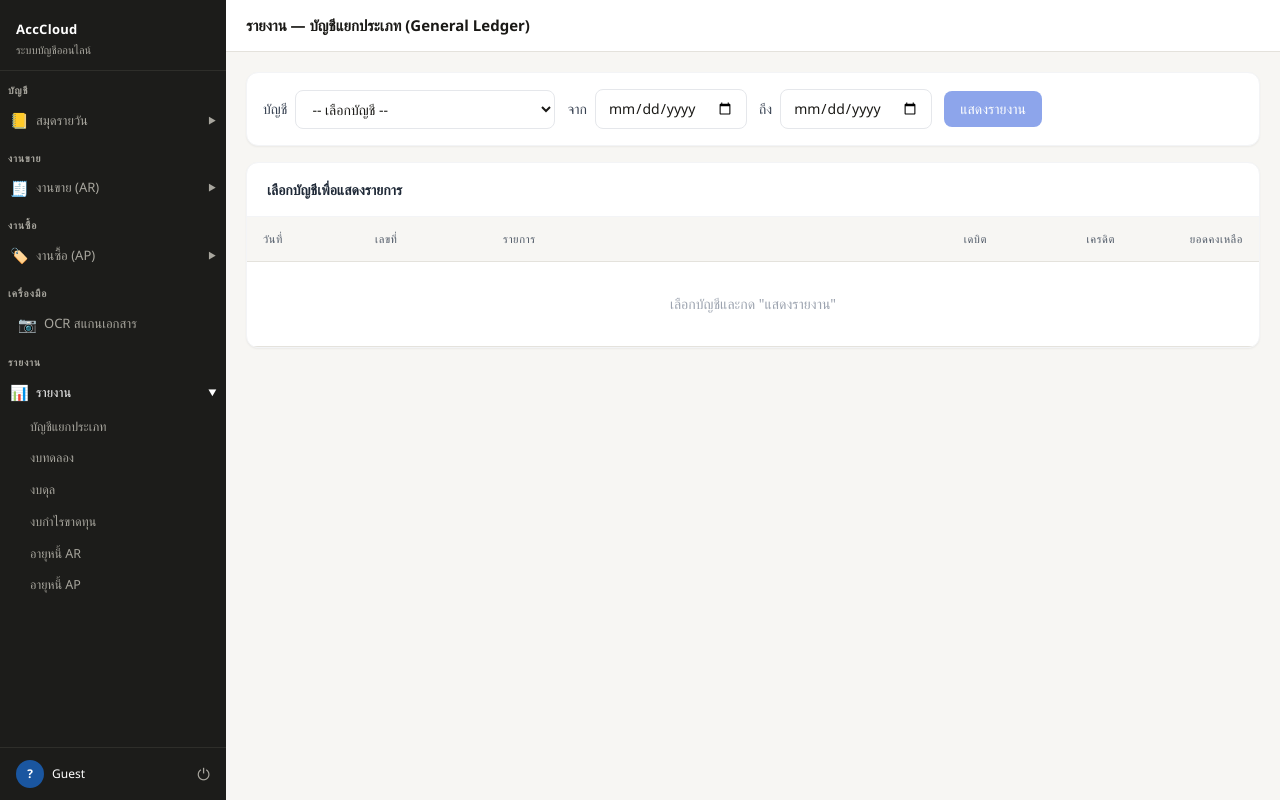
After one commit to 2bird555687-arch/accounting, a FastAPI app: template templates/reports/ledger.html in a window 1280 px wide. The commit adds this page. Run offline with FastAPI, Linux system fonts and the light colour scheme; the template is opened without the code that fills it, so the values that code supplies are empty; parts of the project's set-up code (start-up, migrations or seed data) failed here and were passed over; some libraries are stand-ins or nearby versions.

Commit message:
feat: complete all financial reports - ledger, trial balance, balance sheet, income, aging

```diff
--- a/templates/base.html
+++ b/templates/base.html
@@ -88,12 +88,13 @@
   <div class="sb-section">รายงาน</div>
 
   <!-- Reports group -->
-  <div class="sb-group-head {% if '/reports' in request.url.path %}open{% endif %}" onclick="toggleGroup(this)">
+  <div class="sb-group-head {% if '/reports' in request.url.path or request.url.path == '/ledger' %}open{% endif %}" onclick="toggleGroup(this)">
     <span class="sb-item-icon">📊</span>
     รายงาน
     <span class="sb-group-chev {% if '/reports' in request.url.path %}open{% endif %}">▶</span>
   </div>
-  <div class="sb-sub {% if '/reports' in request.url.path %}open{% endif %}">
+  <div class="sb-sub {% if '/reports' in request.url.path or request.url.path == '/ledger' %}open{% endif %}">
+    <a href="/ledger" class="sb-item {% if request.url.path == '/ledger' %}active{% endif %}">บัญชีแยกประเภท</a>
     <a href="/reports/trial-balance" class="sb-item {% if '/reports/trial-balance' in request.url.path %}active{% endif %}">งบทดลอง</a>
     <a href="/reports/balance-sheet" class="sb-item {% if '/reports/balance-sheet' in request.url.path %}active{% endif %}">งบดุล</a>
     <a href="/reports/income" class="sb-item {% if '/reports/income' in request.url.path %}active{% endif %}">งบกำไรขาดทุน</a>
--- a/templates/reports/aging_ap.html
+++ b/templates/reports/aging_ap.html
@@ -57,7 +57,7 @@
             <td class="px-4 py-2.5 text-right font-mono text-orange-500" x-text="row.days_60 > 0 ? fmt(row.days_60) : ''"></td>
             <td class="px-4 py-2.5 text-right font-mono text-red-500" x-text="row.days_90 > 0 ? fmt(row.days_90) : ''"></td>
             <td class="px-4 py-2.5 text-right font-mono text-red-700 font-medium" x-text="row.over_90 > 0 ? fmt(row.over_90) : ''"></td>
-            <td class="px-4 py-2.5 text-right font-mono font-bold text-gray-800" x-text="fmt(row.total)"></td>
+            <td class="px-4 py-2.5 text-right font-mono font-bold text-gray-800" x-text="fmt(row.total_due)"></td>
           </tr>
         </template>
         <template x-if="!loading && (!report?.rows || report.rows.length === 0)">
--- a/templates/reports/aging_ar.html
+++ b/templates/reports/aging_ar.html
@@ -59,7 +59,7 @@
             <td class="px-4 py-2.5 text-right font-mono text-orange-500" x-text="row.days_60 > 0 ? fmt(row.days_60) : ''"></td>
             <td class="px-4 py-2.5 text-right font-mono text-red-500" x-text="row.days_90 > 0 ? fmt(row.days_90) : ''"></td>
             <td class="px-4 py-2.5 text-right font-mono text-red-700 font-medium" x-text="row.over_90 > 0 ? fmt(row.over_90) : ''"></td>
-            <td class="px-4 py-2.5 text-right font-mono font-bold text-gray-800" x-text="fmt(row.total)"></td>
+            <td class="px-4 py-2.5 text-right font-mono font-bold text-gray-800" x-text="fmt(row.total_due)"></td>
           </tr>
         </template>
         <template x-if="!loading && (!report?.rows || report.rows.length === 0)">
--- /dev/null
+++ b/templates/reports/ledger.html
@@ -0,0 +1,179 @@
+{% extends "base.html" %}
+{% block title %}บัญชีแยกประเภท{% endblock %}
+{% block page_title %}รายงาน — บัญชีแยกประเภท (General Ledger){% endblock %}
+
+{% block content %}
+<div x-data="ledgerReport('{{ default_date_from }}', '{{ default_date_to }}')" x-init="init()">
+
+  <!-- Filter bar -->
+  <div class="bg-white rounded-xl p-4 shadow-sm border border-gray-100 mb-4 flex items-center gap-3 flex-wrap">
+    <div class="flex items-center gap-2">
+      <label class="text-sm font-medium text-gray-700">บัญชี</label>
+      <select x-model="accountCode"
+        class="px-3 py-2 rounded-lg border border-gray-200 text-sm focus:outline-none focus:ring-2 focus:ring-blue-500 min-w-[260px]">
+        <option value="">-- เลือกบัญชี --</option>
+        <template x-for="a in accounts" :key="a.code">
+          <option :value="a.code" x-text="a.code + ' — ' + a.name"></option>
+        </template>
+      </select>
+    </div>
+    <div class="flex items-center gap-2">
+      <label class="text-sm font-medium text-gray-700">จาก</label>
+      <input type="date" x-model="dateFrom"
+        class="px-3 py-2 rounded-lg border border-gray-200 text-sm focus:outline-none focus:ring-2 focus:ring-blue-500"/>
+    </div>
+    <div class="flex items-center gap-2">
+      <label class="text-sm font-medium text-gray-700">ถึง</label>
+      <input type="date" x-model="dateTo"
+        class="px-3 py-2 rounded-lg border border-gray-200 text-sm focus:outline-none focus:ring-2 focus:ring-blue-500"/>
+    </div>
+    <button @click="load()" :disabled="!accountCode"
+      class="px-4 py-2 bg-blue-700 text-white rounded-lg text-sm font-medium hover:bg-blue-800 disabled:opacity-50 disabled:cursor-not-allowed">
+      แสดงรายงาน
+    </button>
+  </div>
+
+  <!-- Summary cards -->
+  <template x-if="stmt">
+    <div class="grid grid-cols-2 lg:grid-cols-4 gap-3 mb-4">
+      <div class="bg-white rounded-lg p-3 border border-gray-100 shadow-sm">
+        <p class="text-xs text-gray-500">บัญชี</p>
+        <p class="font-semibold text-gray-800 text-sm mt-0.5" x-text="stmt.account_code + ' ' + stmt.account_name"></p>
+      </div>
+      <div class="bg-white rounded-lg p-3 border border-gray-100 shadow-sm">
+        <p class="text-xs text-gray-500">ยอดยกมา</p>
+        <p class="font-mono font-semibold text-gray-800 mt-0.5" x-text="fmt(stmt.opening_balance)"></p>
+      </div>
+      <div class="bg-white rounded-lg p-3 border border-gray-100 shadow-sm">
+        <p class="text-xs text-gray-500">รวมเดบิต / เครดิต</p>
+        <p class="font-mono text-sm mt-0.5">
+          <span class="text-blue-700" x-text="fmt(stmt.total_debit)"></span>
+          <span class="text-gray-400 mx-1">/</span>
+          <span class="text-orange-600" x-text="fmt(stmt.total_credit)"></span>
+        </p>
+      </div>
+      <div class="bg-white rounded-lg p-3 border border-gray-100 shadow-sm">
+        <p class="text-xs text-gray-500">ยอดคงเหลือ</p>
+        <p class="font-mono font-bold text-gray-800 mt-0.5" x-text="fmt(stmt.closing_balance)"></p>
+      </div>
+    </div>
+  </template>
+
+  <!-- Table -->
+  <div class="bg-white rounded-xl shadow-sm border border-gray-100 overflow-hidden">
+    <div class="px-5 py-4 border-b border-gray-100 flex items-center justify-between">
+      <h2 class="font-semibold text-gray-800"
+        x-text="stmt ? ('รายการ: ' + stmt.account_code + ' ' + stmt.account_name) : 'เลือกบัญชีเพื่อแสดงรายการ'"></h2>
+      <div x-show="loading">
+        <svg class="animate-spin w-5 h-5 text-blue-600" fill="none" viewBox="0 0 24 24">
+          <circle class="opacity-25" cx="12" cy="12" r="10" stroke="currentColor" stroke-width="4"></circle>
+          <path class="opacity-75" fill="currentColor" d="M4 12a8 8 0 018-8V0C5.373 0 0 5.373 0 12h4z"></path>
+        </svg>
+      </div>
+    </div>
+
+    <table class="w-full text-sm">
+      <thead class="bg-gray-50 border-b border-gray-100">
+        <tr>
+          <th class="text-left px-4 py-3 font-medium text-gray-600 w-28">วันที่</th>
+          <th class="text-left px-4 py-3 font-medium text-gray-600 w-32">เลขที่</th>
+          <th class="text-left px-4 py-3 font-medium text-gray-600">รายการ</th>
+          <th class="text-right px-4 py-3 font-medium text-gray-600 w-32">เดบิต</th>
+          <th class="text-right px-4 py-3 font-medium text-gray-600 w-32">เครดิต</th>
+          <th class="text-right px-4 py-3 font-medium text-gray-600 w-32">ยอดคงเหลือ</th>
+        </tr>
+      </thead>
+      <tbody>
+        <!-- Opening balance row -->
+        <template x-if="stmt && stmt.opening_balance != 0">
+          <tr class="border-b border-gray-50 bg-blue-50">
+            <td class="px-4 py-2 text-gray-500 text-xs" x-text="stmt.date_from"></td>
+            <td class="px-4 py-2 text-gray-500 text-xs">—</td>
+            <td class="px-4 py-2 text-gray-500 text-xs italic">ยอดยกมา</td>
+            <td class="px-4 py-2 text-right font-mono text-xs text-gray-500"></td>
+            <td class="px-4 py-2 text-right font-mono text-xs text-gray-500"></td>
+            <td class="px-4 py-2 text-right font-mono text-sm font-medium text-blue-700" x-text="fmt(stmt.opening_balance)"></td>
+          </tr>
+        </template>
+
+        <template x-if="!loading && stmt && stmt.lines.length === 0">
+          <tr><td colspan="6" class="px-4 py-8 text-center text-gray-400">ไม่มีรายการในช่วงนี้</td></tr>
+        </template>
+        <template x-if="!loading && !stmt && !loading">
+          <tr><td colspan="6" class="px-4 py-8 text-center text-gray-400">เลือกบัญชีและกด "แสดงรายงาน"</td></tr>
+        </template>
+
+        <template x-for="ln in (stmt?.lines || [])" :key="ln.entry_no + ln.entry_date">
+          <tr class="border-b border-gray-50 hover:bg-gray-50">
+            <td class="px-4 py-2.5 text-gray-600 text-xs font-mono" x-text="ln.entry_date"></td>
+            <td class="px-4 py-2.5 text-blue-700 text-xs font-mono" x-text="ln.entry_no"></td>
+            <td class="px-4 py-2.5 text-gray-700">
+              <span x-text="ln.description"></span>
+              <span x-show="ln.line_description" class="text-gray-400 text-xs ml-1" x-text="'(' + ln.line_description + ')'"></span>
+            </td>
+            <td class="px-4 py-2.5 text-right font-mono text-blue-700" x-text="ln.debit_amount > 0 ? fmt(ln.debit_amount) : ''"></td>
+            <td class="px-4 py-2.5 text-right font-mono text-orange-600" x-text="ln.credit_amount > 0 ? fmt(ln.credit_amount) : ''"></td>
+            <td class="px-4 py-2.5 text-right font-mono font-medium text-gray-800" x-text="fmt(ln.running_balance)"></td>
+          </tr>
+        </template>
+      </tbody>
+      <tfoot x-show="stmt && stmt.lines.length > 0" class="border-t-2 border-gray-300 bg-gray-50 font-bold">
+        <tr>
+          <td colspan="3" class="px-4 py-3 text-gray-700">รวม</td>
+          <td class="px-4 py-3 text-right font-mono text-blue-700" x-text="fmt(stmt?.total_debit)"></td>
+          <td class="px-4 py-3 text-right font-mono text-orange-600" x-text="fmt(stmt?.total_credit)"></td>
+          <td class="px-4 py-3 text-right font-mono text-gray-800" x-text="fmt(stmt?.closing_balance)"></td>
+        </tr>
+      </tfoot>
+    </table>
+  </div>
+</div>
+{% endblock %}
+
+{% block scripts %}
+<script>
+function ledgerReport(initFrom, initTo) {
+  return {
+    accountCode: '',
+    dateFrom: initFrom,
+    dateTo: initTo,
+    accounts: [],
+    stmt: null,
+    loading: false,
+
+    async init() {
+      await this.loadAccounts();
+    },
+
+    async loadAccounts() {
+      const token = document.cookie.match(/access_token=([^;]+)/)?.[1] || '';
+      try {
+        const r = await fetch('/api/v1/coa/?include_headers=false', {
+          headers: { Authorization: 'Bearer ' + token }
+        });
+        const d = await r.json();
+        this.accounts = (d.data || d || []).filter(a => !a.is_header && a.is_active);
+        this.accounts.sort((a, b) => a.code.localeCompare(b.code));
+      } catch { this.accounts = []; }
+    },
+
+    async load() {
+      if (!this.accountCode) return;
+      this.loading = true;
+      const token = document.cookie.match(/access_token=([^;]+)/)?.[1] || '';
+      const params = new URLSearchParams({ date_from: this.dateFrom, date_to: this.dateTo });
+      try {
+        const r = await fetch(`/api/v1/ledger/${this.accountCode}?${params}`, {
+          headers: { Authorization: 'Bearer ' + token }
+        });
+        const d = await r.json();
+        this.stmt = d.data || d;
+      } catch { this.stmt = null; }
+      this.loading = false;
+    },
+
+    fmt(v) { return new Intl.NumberFormat('th-TH', { minimumFractionDigits: 2 }).format(v || 0); },
+  };
+}
+</script>
+{% endblock %}
```
Also changed, not shown: app/ui/routes.py (+11 -0 lines), templates/reports/income.html (+10 -10 lines), templates/reports/trial_balance.html (+6 -14 lines).
